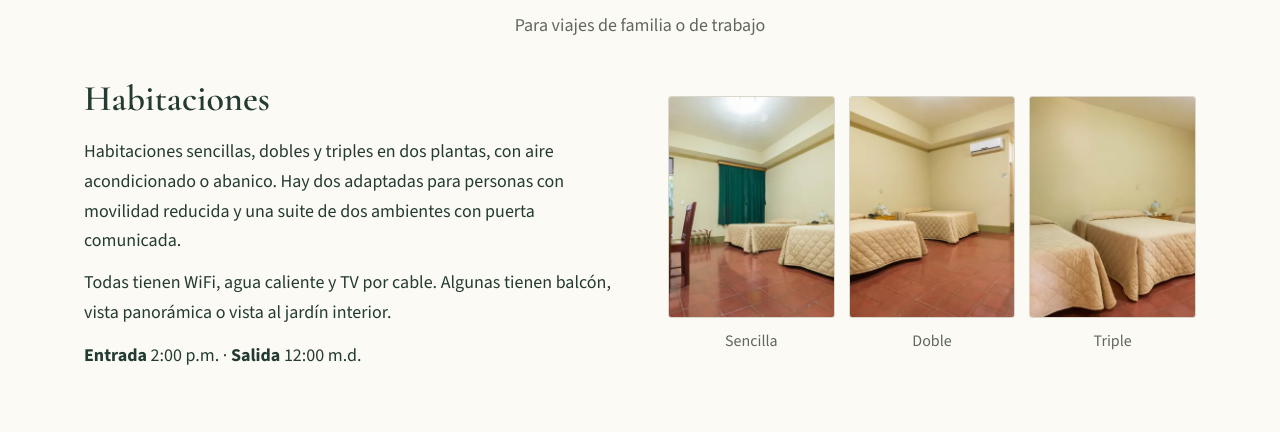
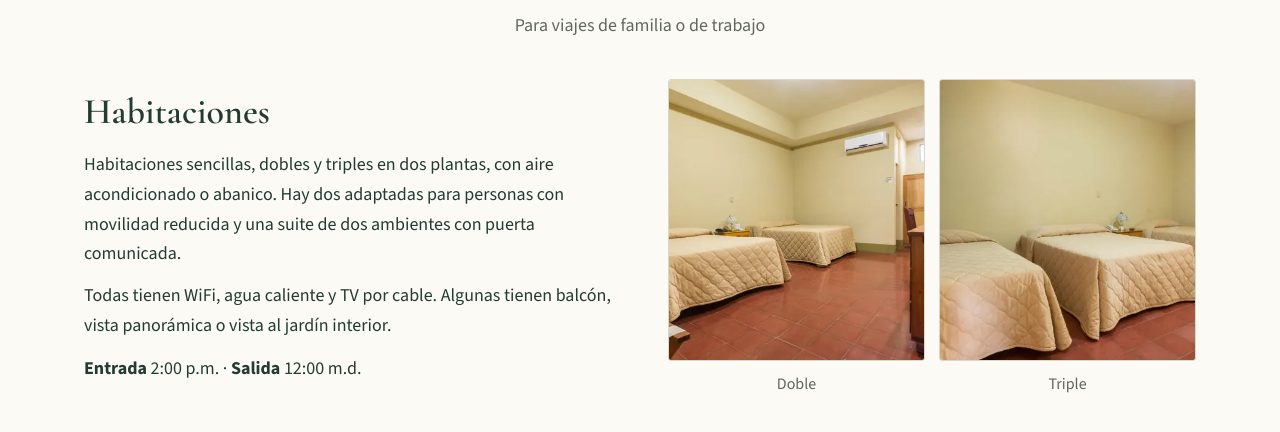
Before and after one commit to Agustin627/hofrosa-web, a plain HTML site: page index.html in a window 1280 px wide. Shown: the part 848-1280 px from the top of the page. Drawn offline with nearby package versions, Linux system fonts and the light colour scheme.

Commit message:
Update Site source

```diff
--- a/index.html
+++ b/index.html
@@ -99,10 +99,9 @@
           <p>Todas tienen WiFi, agua caliente y TV por cable. Algunas tienen balcón, vista panorámica o vista al jardín interior.</p>
           <p style="margin-top:14px"><b>Entrada</b> 2:00 p.m. · <b>Salida</b> 12:00 m.d.</p>
         </div>
-        <div class="par tres">
-          <figure><div class="trazo marco"><img class="foto" loading="lazy" src="assets/imagenes/habitacion-sencilla.webp" alt="Habitación sencilla"></div><figcaption>Sencilla</figcaption></figure>
-          <figure><div class="trazo marco"><img class="foto" loading="lazy" src="assets/imagenes/habitacion-doble.webp" alt="Habitación doble"></div><figcaption>Doble</figcaption></figure>
-          <figure><div class="trazo marco"><img class="foto" loading="lazy" src="assets/imagenes/habitacion-triple.webp" alt="Habitación triple"></div><figcaption>Triple</figcaption></figure>
+        <div class="par">
+          <figure><div class="trazo marco"><img class="foto" loading="lazy" decoding="async" src="assets/imagenes/habitacion-doble.webp" alt="Habitación doble con dos camas" width="720" height="456"></div><figcaption>Doble</figcaption></figure>
+          <figure><div class="trazo marco"><img class="foto" loading="lazy" decoding="async" src="assets/imagenes/habitacion-triple.webp" alt="Habitación triple con tres camas" width="720" height="458"></div><figcaption>Triple</figcaption></figure>
         </div>
       </div>
 
```
Also changed, not shown: 1 other file.
